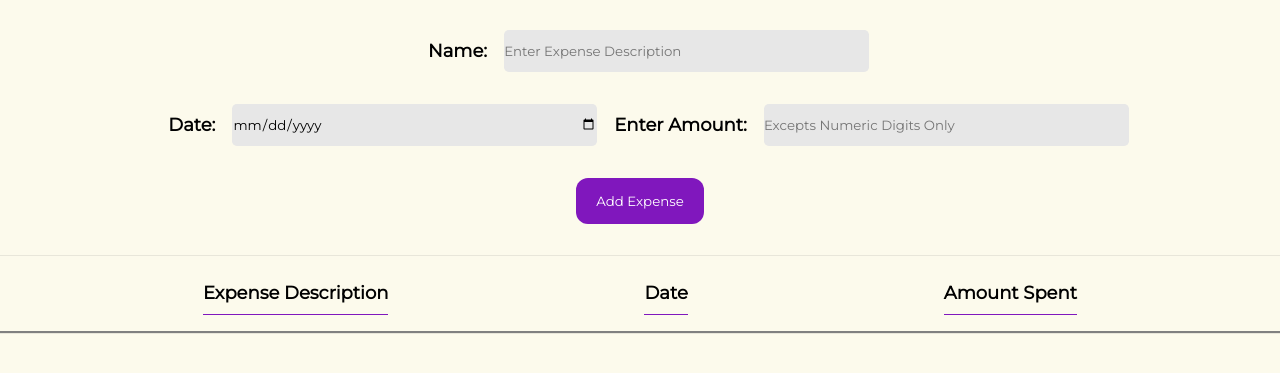
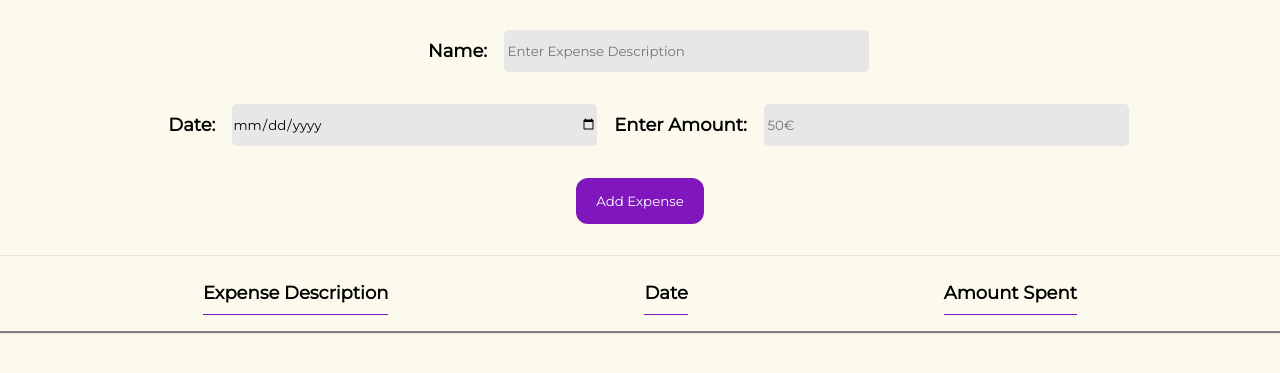
Before and after one commit to N-Musa/expense__tracker, a website: page index.html in a window 1280 px wide. Shown: the part 73-446 px from the top of the page. Drawn offline with Linux system fonts and the light colour scheme.

Commit message:
modify input ELs placeholder

```diff
--- a/index.html
+++ b/index.html
@@ -19,14 +19,14 @@
         <input
           type="text"
           id="expense__name"
-          placeholder="Enter Expense Description"
+          placeholder=" Enter Expense Description"
          required/>
       </div>
       <div class="secondary">
         <label for="date">Date:</label>
         <input type="date" id="expense__date" required/>
         <label for="amount">Enter Amount:</label>
-        <input type="number" id="expense__amount" placeholder="Excepts Numeric Digits Only" required />
+        <input type="number" id="expense__amount" placeholder=" 50€ " required />
       </div>
       <div class="primary">
         <button id="btn__primary" class="btn__primary">Add Expense</button>
```
